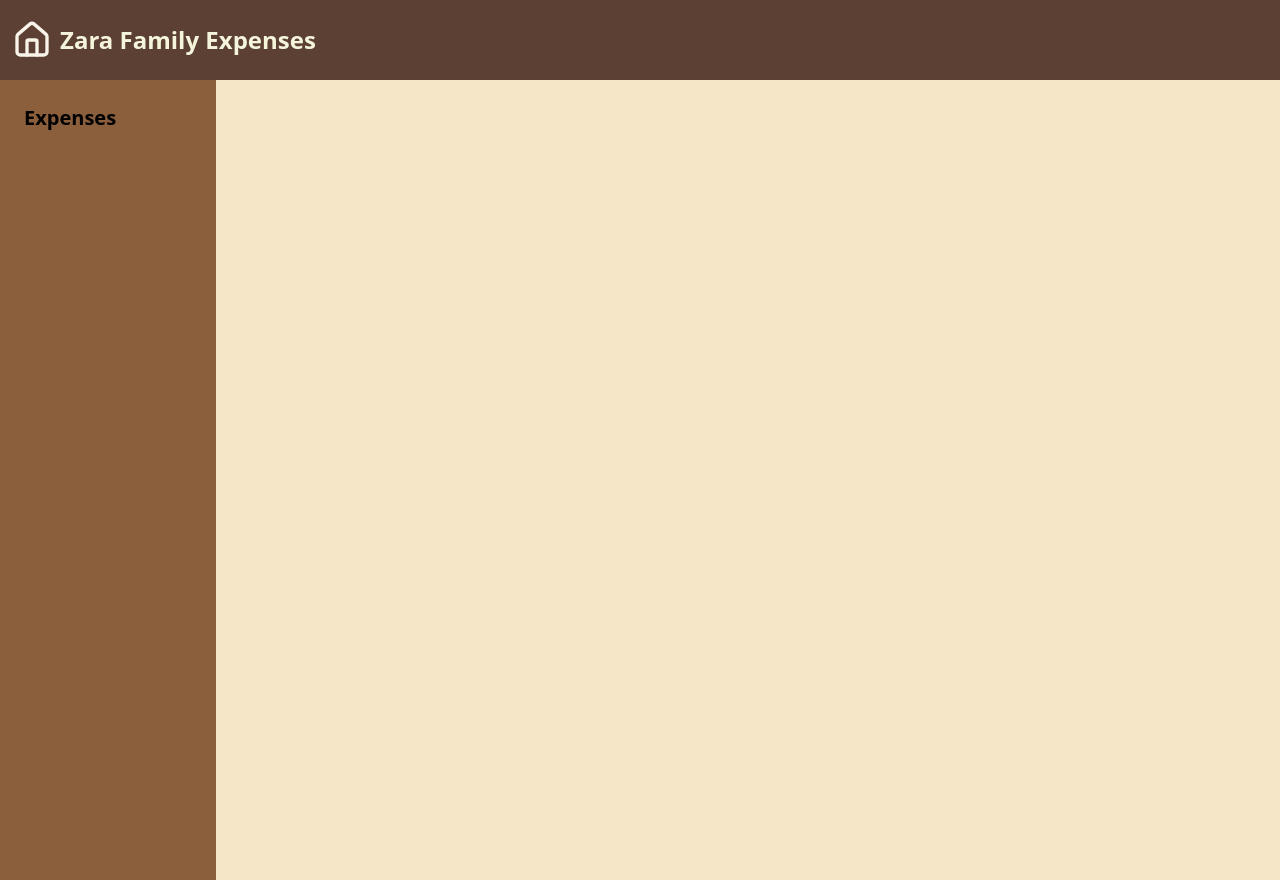
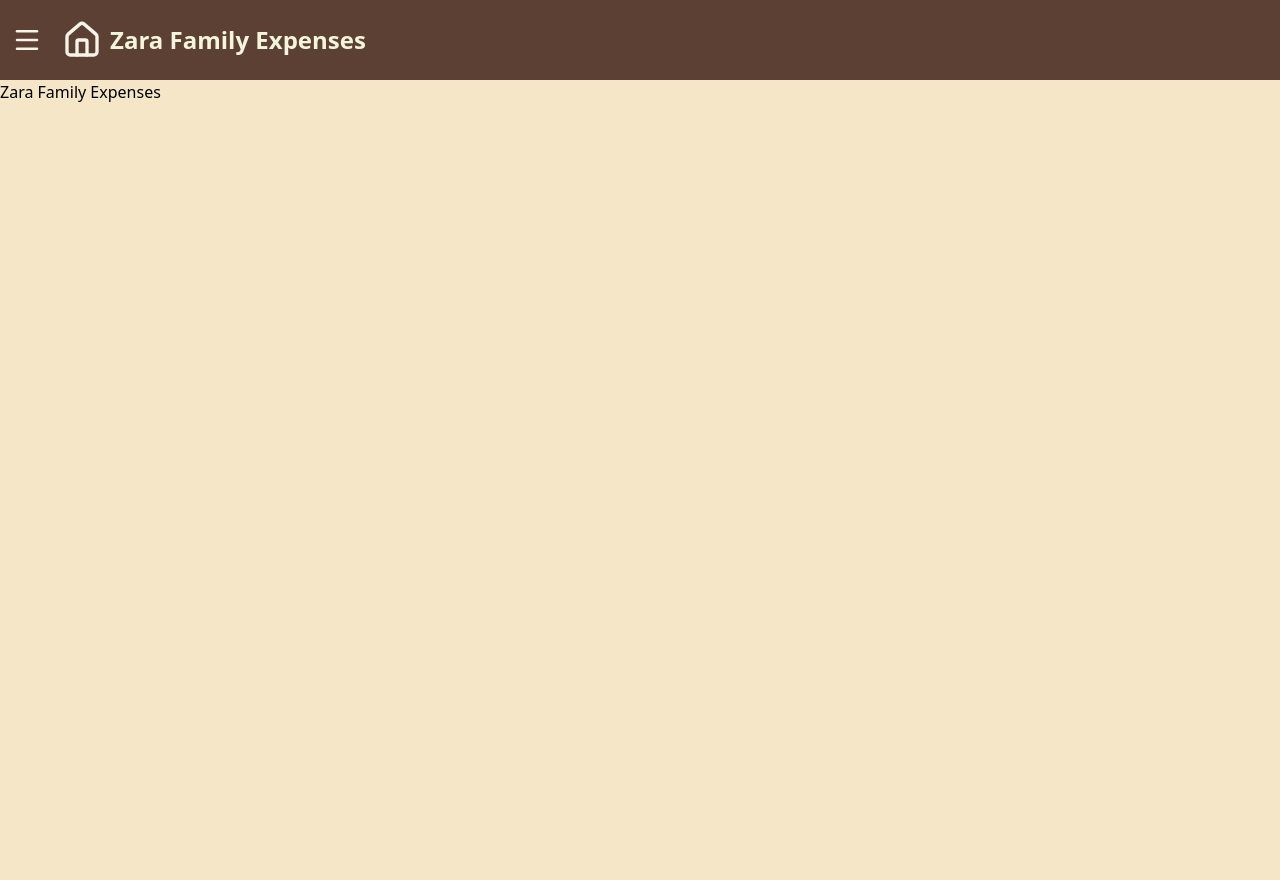
Before and after one commit to Jericho0909/home-expense-tracker, a Next.js app: page / in a window 1280 px wide. Built offline with nearby package versions, Linux system fonts and the light colour scheme.

Commit message:
feat: add useSidebar hook

```diff
--- a/app/(root)/layout.tsx
+++ b/app/(root)/layout.tsx
@@ -1,14 +1,22 @@
+'use client'
+
 import Header from '../components/Header';
 import Sidebar from '../components/Sidebar';
+import useSidebar from '../hooks/useSidebar';
+import { useEffect } from 'react';
 
 export default function RootLayout({ children }: Readonly<{
   children: React.ReactNode;
 }>) {
+    const { isSidebarOpen } = useSidebar()
+    useEffect(() => {
+        console.log('Sidebar is now', isSidebarOpen ? 'open' : 'closed');
+    }, [isSidebarOpen]);
     return (
         <>
             <Header/>
             <div className="flex">
-                <Sidebar/>
+                {isSidebarOpen && <Sidebar />}
                 {children}
             </div>
         </>
--- a/app/components/Header.tsx
+++ b/app/components/Header.tsx
@@ -1,11 +1,24 @@
-import { House } from 'lucide-react';
+'use client'
+
+import { House,  Menu  } from 'lucide-react';
+import useSidebar from '@/app/hooks/useSidebar';
+
 
 const Header = () => {
+    const { toggleSidebar } = useSidebar();
+
+
     return (
         <header
-            className="fixed top-0 w-full bg-[#5C4033] text-[#F8F4E9] py-4 px-2"
+            className="fixed flex items-center top-0 w-full bg-[#5C4033] text-[#F8F4E9] py-4 px-2"
         >
             <div className="flex items-center p-1">
+                <button
+                    onClick={toggleSidebar}
+                    className="mr-5 cursor-pointer"
+                >
+                    <Menu size={30} color="#F8F4E9" />
+                </button>
                 <span className="mr-2">
                     <House size={40} color="#F8F4E9" />
                 </span>
--- /dev/null
+++ b/app/hooks/useSidebar.ts
@@ -0,0 +1,15 @@
+'use client'
+
+import { useState } from 'react';
+
+const useSidebar = () => {
+    const [ isSidebarOpen, setIsSidebarOpen ] = useState<boolean>(false)
+
+    const toggleSidebar = () => {
+        setIsSidebarOpen(!isSidebarOpen)
+    }
+
+    return { isSidebarOpen, toggleSidebar }
+}
+
+export default useSidebar
```
